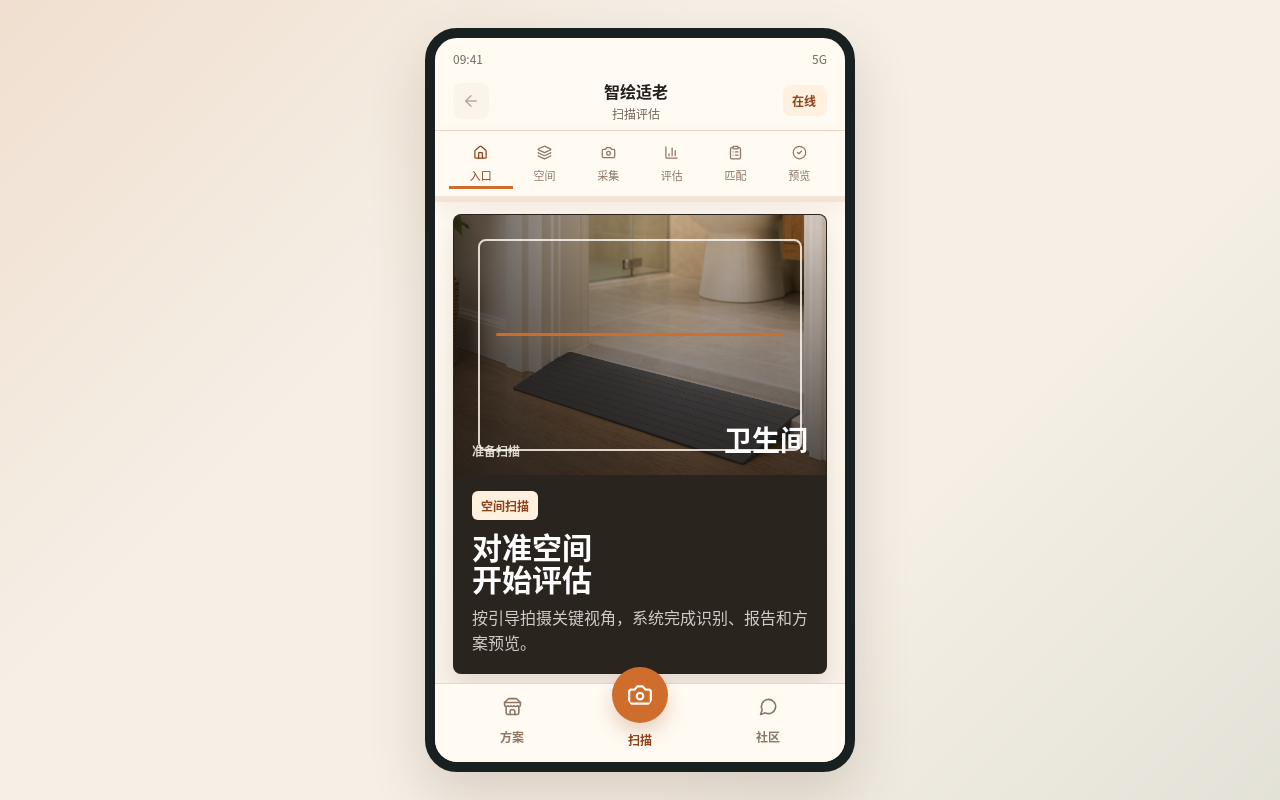
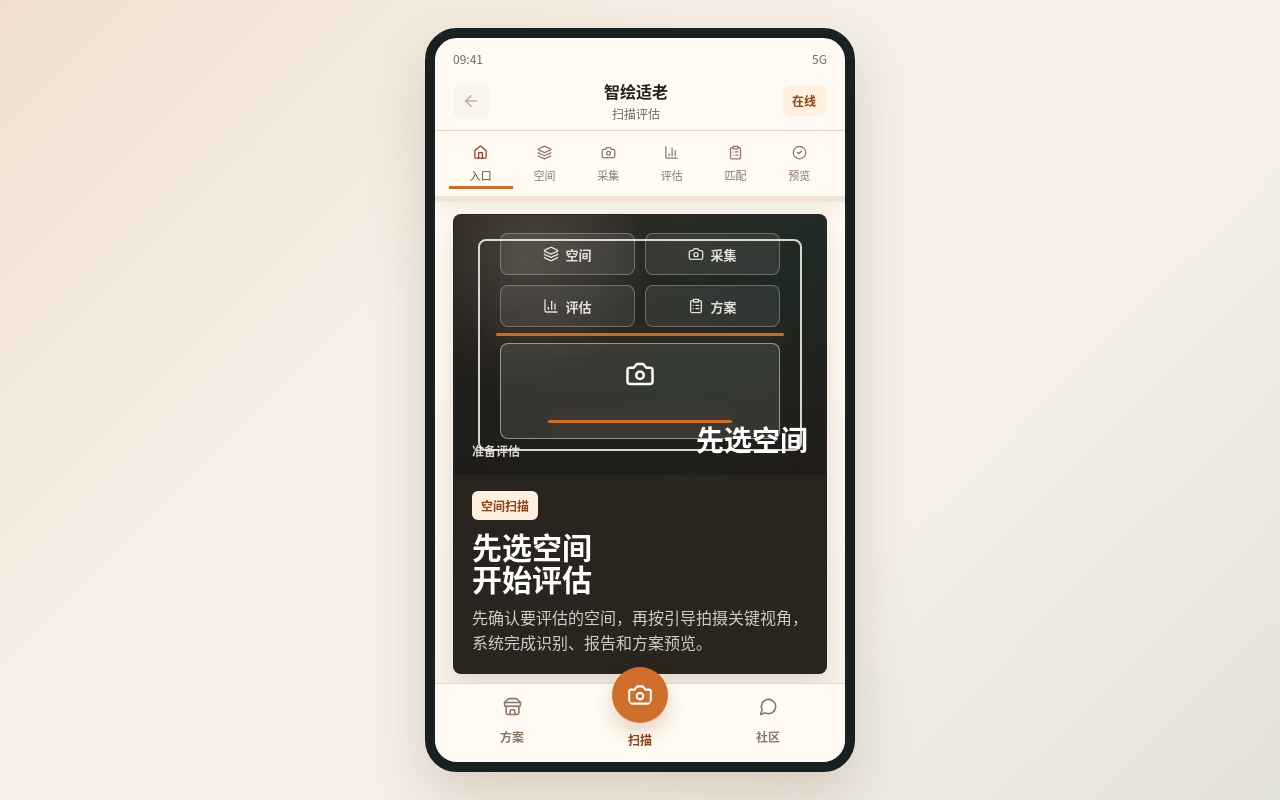
Before and after one commit to Batch-Li/web-demo, a React (Vite) app: page / in a window 1280 px wide. Built offline with nearby package versions, Linux system fonts and the light colour scheme.

Commit message:
Make scan entry neutral and show full images

```diff
--- a/src/App.jsx
+++ b/src/App.jsx
@@ -63,12 +63,6 @@ const scanPreviewImages = {
   bathroom: "/assets/community/threshold-question.png",
   bedroom: "/assets/community/bedroom-night-light.png",
   corridor: "/assets/community/corridor-cable.png"
-};
-
-const homeCaptureRoutes = {
-  bathroom: ["空间全景", "地面区域", "坐便区两侧", "入口边缘"],
-  bedroom: ["空间全景", "床边区域", "夜间动线", "家具边角"],
-  corridor: ["空间全景", "通道区域", "入口边缘", "地面杂物"]
 };
 
 const defaultElderProfile = {
@@ -279,51 +273,61 @@ function BottomNav({ activeEntrance, switchEntrance }) {
   );
 }
 
-function HomeScreen({ currentSpace, tasks, setStep }) {
-  const previewImage = scanPreviewImages[currentSpace.id] ?? scanPreviewImages.bathroom;
-  const captureRoute = homeCaptureRoutes[currentSpace.id] ?? tasks.slice(0, 4).map((task) => task.title.replace("拍摄", ""));
+function HomeScreen({ setStep }) {
+  const startSteps = ["选择评估空间", "确认老人情况", "按引导采集", "生成报告方案"];
 
   return (
     <section className="screen scan-home-screen">
       <div className="scan-home-hero">
-        <figure className="scan-home-preview">
-          <img src={previewImage} alt={`${currentSpace.name}待扫描空间预览`} />
+        <figure className="scan-home-preview scan-home-neutral" aria-label="空间扫描入口示意">
+          <div className="neutral-scan-panel" aria-hidden="true">
+            <div className="neutral-scan-grid">
+              <span><Layers3 size={16} />空间</span>
+              <span><Camera size={16} />采集</span>
+              <span><BarChart3 size={16} />评估</span>
+              <span><ClipboardList size={16} />方案</span>
+            </div>
+            <div className="neutral-scan-frame">
+              <Camera size={30} />
+              <span />
+            </div>
+          </div>
           <div className="scan-home-focus" aria-hidden="true" />
           <figcaption>
-            <span>准备扫描</span>
-            <strong>{currentSpace.name}</strong>
+            <span>准备评估</span>
+            <strong>先选空间</strong>
           </figcaption>
         </figure>
         <div className="scan-home-copy">
           <span className="eyebrow">空间扫描</span>
           <h2>
-            对准空间
+            先选空间
             <br />
             开始评估
           </h2>
-          <p>按引导拍摄关键视角，系统完成识别、报告和方案预览。</p>
+          <p>先确认要评估的空间，再按引导拍摄关键视角，系统完成识别、报告和方案预览。</p>
         </div>
       </div>
 
       <div className="home-status-strip">
         <div>
-          <strong>{currentSpace.time}</strong>
-          <span>完成一次空间评估</span>
+          <strong>{spaces.length} 类空间</strong>
+          <span>支持多个家庭空间</span>
         </div>
         <div>
-          <strong>{tasks.length} 个视角</strong>
-          <span>按顺序采集更稳定</span>
+          <strong>约 4-6 分钟</strong>
+          <span>完成一次空间评估</span>
         </div>
       </div>
 
       <section className="capture-route">
         <header>
-          <strong>本次采集顺序</strong>
-          <span>扫描前只做采集引导</span>
+          <strong>开始评估流程</strong>
+          <span>先选空间再采集</span>
         </header>
         <div>
-          {captureRoute.map((label, index) => (
-            <button key={label} onClick={() => setStep(2)}>
+          {startSteps.map((label, index) => (
+            <button key={label} onClick={() => setStep(1)}>
               <span>{String(index + 1).padStart(2, "0")}</span>
               <strong>{label}</strong>
             </button>
@@ -331,10 +335,10 @@ function HomeScreen({ currentSpace, tasks, setStep }) {
         </div>
       </section>
 
-      <button className="continue-plan" onClick={() => setStep(5)}>
+      <button className="continue-plan" onClick={() => setStep(1)}>
         <div>
-          <span>最近方案预览</span>
-          <strong>2 项待确认 · 210-540 元</strong>
+          <span>下一步</span>
+          <strong>选择评估空间</strong>
         </div>
         <ArrowRight size={18} />
       </button>
--- a/src/styles.css
+++ b/src/styles.css
@@ -273,6 +273,69 @@ button {
   object-fit: cover;
 }
 
+.scan-home-neutral {
+  display: grid;
+  place-items: center;
+  background:
+    radial-gradient(circle at 18% 18%, rgba(255, 240, 223, 0.26), transparent 34%),
+    linear-gradient(135deg, #3b2f27, #1f2d27 64%, #2a241f);
+}
+
+.neutral-scan-panel {
+  position: relative;
+  z-index: 1;
+  width: min(78%, 280px);
+  display: grid;
+  gap: 16px;
+  margin-top: -18px;
+}
+
+.neutral-scan-grid {
+  display: grid;
+  grid-template-columns: repeat(2, minmax(0, 1fr));
+  gap: 10px;
+}
+
+.neutral-scan-grid span {
+  min-height: 42px;
+  border: 1px solid rgba(255, 250, 244, 0.28);
+  border-radius: 8px;
+  display: inline-flex;
+  align-items: center;
+  justify-content: center;
+  gap: 6px;
+  color: rgba(255, 250, 244, 0.86);
+  background: rgba(255, 250, 244, 0.08);
+  font-size: 13px;
+  font-weight: 900;
+}
+
+.neutral-scan-frame {
+  min-height: 96px;
+  border: 1px solid rgba(255, 250, 244, 0.48);
+  border-radius: 8px;
+  display: grid;
+  place-items: center;
+  color: #fffaf4;
+  background: rgba(255, 250, 244, 0.1);
+}
+
+.neutral-scan-frame span {
+  width: 66%;
+  height: 3px;
+  border-radius: 999px;
+  background: var(--primary);
+  box-shadow: 0 0 20px rgba(207, 110, 44, 0.52);
+}
+
+.scan-home-neutral .scan-home-focus {
+  z-index: 2;
+}
+
+.scan-home-neutral figcaption {
+  z-index: 3;
+}
+
 .scan-home-preview::after {
   content: "";
   position: absolute;
@@ -280,6 +343,13 @@ button {
   background:
     linear-gradient(180deg, rgba(28, 25, 22, 0.08), rgba(28, 25, 22, 0.74)),
     linear-gradient(90deg, rgba(28, 25, 22, 0.62), transparent 58%);
+}
+
+.scan-home-neutral::after {
+  z-index: 0;
+  background:
+    linear-gradient(180deg, rgba(28, 25, 22, 0.06), rgba(28, 25, 22, 0.68)),
+    linear-gradient(90deg, rgba(28, 25, 22, 0.46), transparent 64%);
 }
 
 .scan-home-focus {
@@ -731,7 +801,8 @@ button {
   width: 100%;
   height: 220px;
   display: block;
-  object-fit: cover;
+  object-fit: contain;
+  background: #ead7c2;
 }
 
 .capture-viewfinder::after {
@@ -1220,7 +1291,7 @@ button {
   width: 100%;
   height: 118px;
   display: block;
-  object-fit: cover;
+  object-fit: contain;
   border-radius: 8px;
   margin-bottom: 12px;
   background: #ead7c2;
@@ -1458,7 +1529,7 @@ blockquote {
   width: 100%;
   height: 100%;
   display: block;
-  object-fit: cover;
+  object-fit: contain;
 }
 
 .before-after.compact div {
@@ -1889,7 +1960,7 @@ blockquote {
   width: 58px;
   height: 58px;
   border-radius: 8px;
-  object-fit: cover;
+  object-fit: contain;
   background: #ead7c2;
 }
 
@@ -2068,7 +2139,7 @@ blockquote {
   width: 100%;
   aspect-ratio: 1.2 / 1;
   border-radius: 8px;
-  object-fit: cover;
+  object-fit: contain;
   background: #ead7c2;
 }
 
```
Also changed, not shown: 1 other file (tests, documents, lock files or other folders).
